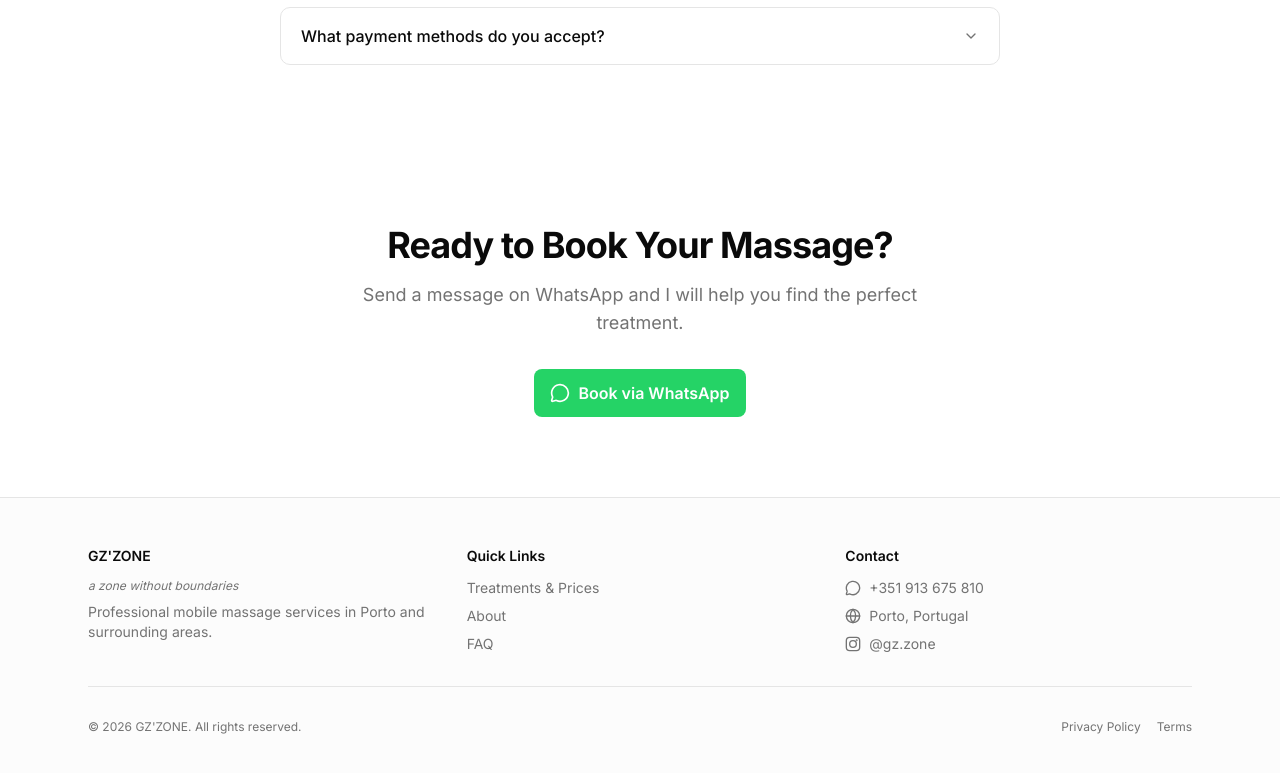
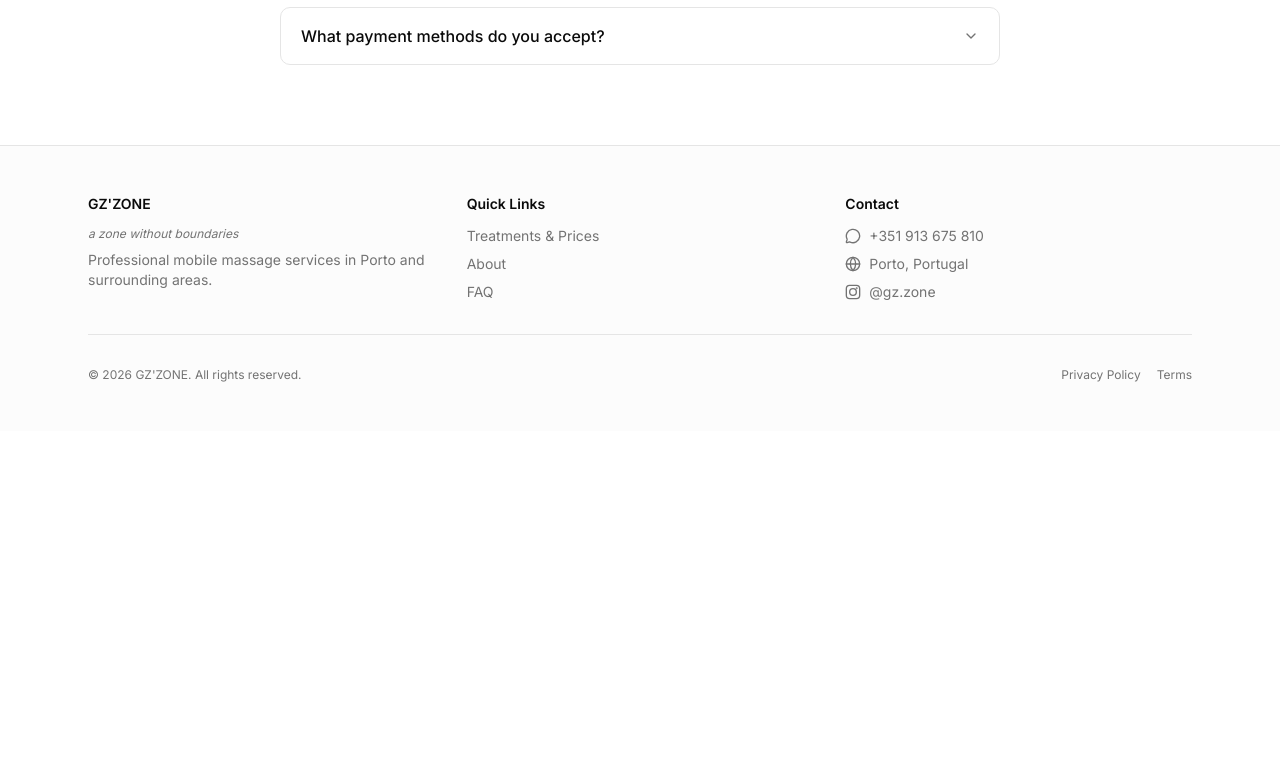
Before and after one commit to abdullah-hamada7/gz_zone, a Next.js app: page / in a window 1280 px wide. Shown: the part 5520-6293 px from the top of the page. After the commit the page ends 5951 px from the top, so only its background shows below. Built offline with nearby package versions, Linux system fonts and the light colour scheme.

Commit message:
feat: remove FinalCTA component from HomePage

```diff
--- a/src/app/page.tsx
+++ b/src/app/page.tsx
@@ -3,7 +3,7 @@ import { Hero } from "@/components/public/hero";
 import { TrustBar } from "@/components/public/trust-bar";
 import { WhyMobileMassage } from "@/components/public/why-mobile-massage";
 import { HowItWorks } from "@/components/public/how-it-works";
-import { FinalCTA } from "@/components/public/final-cta";
+
 import { Footer } from "@/components/public/footer";
 import { TreatmentSlider } from "@/components/public/treatment-slider";
 import { ReputationSection } from "@/components/public/reputation-section";
@@ -49,7 +49,6 @@ export default function HomePage() {
         <section id="faq">
           <FAQSection faqs={FAQS} />
         </section>
-        <FinalCTA />
       </main>
       <Footer />
     </>
```
